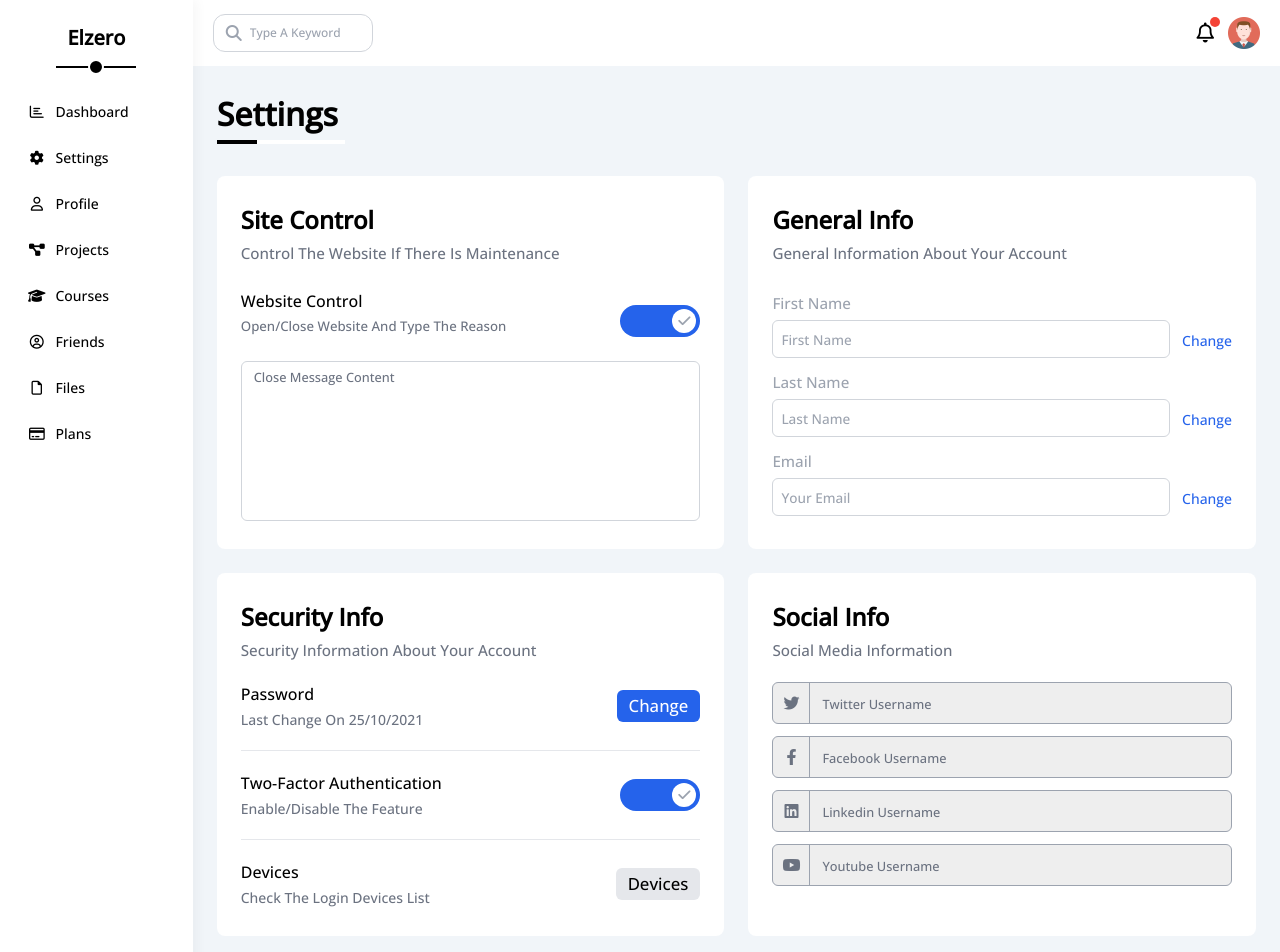
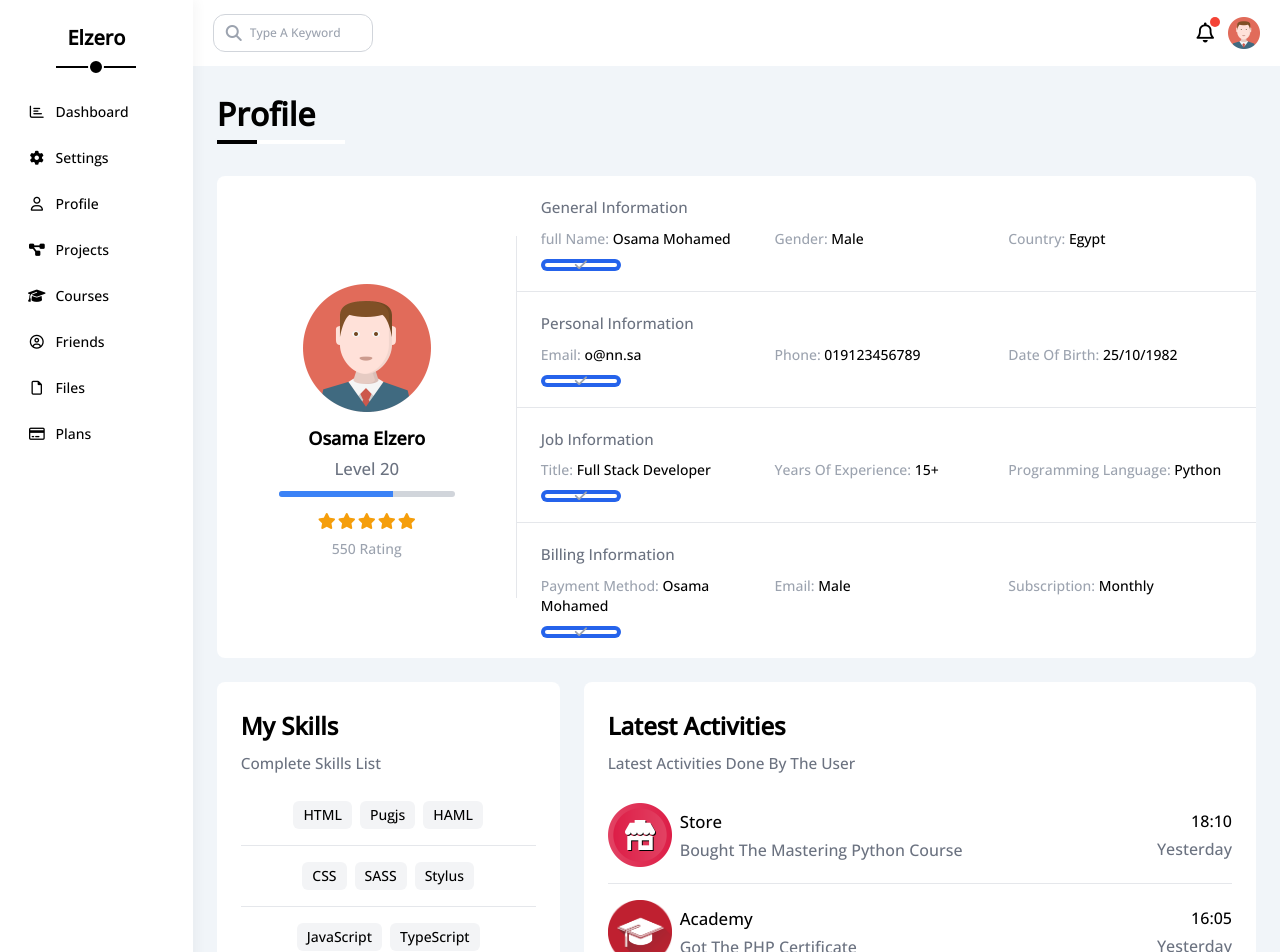
Before and after one commit to nIliass/services-website, a React (Vite) app: page / in a window 1280 px wide. Shown: the top 952 px of the page. Built offline with nearby package versions, Linux system fonts and the light colour scheme.

Commit message:
add profile page

```diff
--- a/src/App.jsx
+++ b/src/App.jsx
@@ -1,13 +1,15 @@
 import LayerContainer from "./component/LayerContainer";
 import Dashboard from "./component/Dashboard/Dashboard";
 import Settings from "./component/Settings/Settings";
+import Profile from "./component/Profile/Profile";
 
 function App() {
   return (
     <>
       <LayerContainer>
         {/* <Dashboard /> */}
-        <Settings />
+        {/* <Settings /> */}
+        <Profile />
       </LayerContainer>
     </>
   );
--- a/src/component/Dashboard/News.jsx
+++ b/src/component/Dashboard/News.jsx
@@ -53,7 +53,7 @@ export default function News() {
                   </div>
                   <p
                     className={
-                      "text-sm font-blod bg-gray-100 w-[fit-content] mx-auto sm:mx-0 px-3 py-1.5 rounded-md"
+                      "small__container w-[fit-content] mx-auto sm:mx-0"
                     }
                   >
                     {getTimeAgo(time)}
--- a/src/component/Dashboard/Search.jsx
+++ b/src/component/Dashboard/Search.jsx
@@ -17,9 +17,7 @@ export default function Search() {
             return (
               <li className={"flex justify-between items-center"} key={idx}>
                 <h4>{keyword}</h4>
-                <p className="bg-gray-100 px-1.5 py-1 text-sm rounded-md">
-                  {count}
-                </p>
+                <p className="small__container">{count}</p>
               </li>
             );
           })}
--- a/src/component/Dashboard/WidgetHeader.jsx
+++ b/src/component/Dashboard/WidgetHeader.jsx
@@ -1,8 +1,8 @@
 export default function WidgetHeader({ title, content, style }) {
   return (
     <header className="text-center md:text-left">
-      <h3 className={`text-2xl font-bold mb-1.5 ${style}`}>{title}</h3>
-      {content && <p className={"text-[0.95rem] text-gray-500"}>{content}</p>}
+      <h3 className={`text-2xl font-bold mb-2.5 ${style}`}>{title}</h3>
+      {content && <p className={"text-[0.96rem] text-gray-500"}>{content}</p>}
     </header>
   );
 }
--- /dev/null
+++ b/src/component/Profile/Activities.jsx
@@ -0,0 +1,42 @@
+import { useState } from "react";
+import { activitesData } from "./Data";
+import WidgetHeader from "../Dashboard/WidgetHeader";
+
+export default function Activities() {
+  const [data, setData] = useState(activitesData);
+  return (
+    <div className="widget">
+      <WidgetHeader
+        title={"Latest Activities"}
+        content={"Latest Activities Done By The User"}
+      />
+      <div className="text-center md:text-left mt-3">
+        {data &&
+          data.map(({ icon, title, content, time, date }, idx) => {
+            return (
+              <div
+                className="flex flex-col md:flex-row items-center gap-2 [&:not(:last-child)]:border-b border-gray-200 pt-4 [&:not(:last-child)]:pb-4"
+                key={idx}
+              >
+                <img
+                  src={icon}
+                  alt="activity image"
+                  className="w-16 mx-auto md:m-0"
+                />
+                <div className="flex flex-col md:flex-row justify-between flex-1 gap-1">
+                  <div className="flex flex-col justify-center gap-1">
+                    <h3 className="text-[1.05rem]">{title}</h3>
+                    <p className="text-gray-500">{content}</p>
+                  </div>
+                  <div className="flex flex-col justify-center gap-1 md:text-right">
+                    <p>{time}</p>
+                    <p className="text-gray-500">{date}</p>
+                  </div>
+                </div>
+              </div>
+            );
+          })}
+      </div>
+    </div>
+  );
+}
--- /dev/null
+++ b/src/component/Profile/Data.js
@@ -0,0 +1,75 @@
+const infoData = [
+  {
+    typeInfo: "General Information",
+    properties: {
+      "full Name": "Osama Mohamed",
+      Gender: "Male",
+      Country: "Egypt",
+    },
+  },
+  {
+    typeInfo: "Personal Information",
+    properties: {
+      Email: "o@nn.sa",
+      Phone: "019123456789",
+      "Date Of Birth": "25/10/1982",
+    },
+  },
+  {
+    typeInfo: "Job Information",
+    properties: {
+      Title: "Full Stack Developer",
+      "Years Of Experience": "15+",
+      "Programming Language": "Python",
+    },
+  },
+  {
+    typeInfo: "Billing Information",
+    properties: {
+      "Payment Method": "Osama Mohamed",
+      Email: "Male",
+      Subscription: "Monthly",
+    },
+  },
+];
+const skillsData = {
+  html: ["HTML", "Pugjs", "HAML"],
+  style: ["CSS", "SASS", "Stylus"],
+  javascript: ["JavaScript", "TypeScript"],
+  JsFramework: ["Vuejs", "Reactjs"],
+  testingFramework: ["Jest", "Jasmine"],
+  php: ["PHP", "Laravel"],
+  python: ["Python", "Django"],
+};
+const activitesData = [
+  {
+    icon: "./imgs/activity-01.png",
+    title: "Store",
+    content: "Bought The Mastering Python Course",
+    time: "18:10",
+    date: "Yesterday",
+  },
+  {
+    icon: "./imgs/activity-02.png",
+    title: "Academy",
+    content: "Got The PHP Certificate",
+    time: "16:05",
+    date: "Yesterday",
+  },
+  {
+    icon: "./imgs/activity-03.png",
+    title: "Badges",
+    content: "Unlocked The 10 Skills Badge",
+    time: "18:05",
+    date: "Yesterday",
+  },
+  {
+    icon: "./imgs/activity-01.png",
+    title: "Store",
+    content: "Bought The Typescript Course",
+    time: "12:05",
+    date: "Yesterday",
+  },
+];
+
+export { infoData, skillsData, activitesData };
--- /dev/null
+++ b/src/component/Profile/Info.jsx
@@ -0,0 +1,54 @@
+import { useState } from "react";
+import { infoData } from "./Data";
+import CheckBtn from "../Settings/CheckBtn";
+
+export default function Info() {
+  const [data, setData] = useState(infoData);
+  return (
+    <div className="widget p-0 md:flex">
+      <div className="grid place-items-center content-center relative md:w-[245px] lg:w-[300px] pt-7 px-6 pb-5 before:absolute before:right-0 before:w-[1px] before:h-[75%] before:bg-gray-200">
+        <img src="./imgs/avatar.png" alt="porfile image" className="w-32" />
+        <h3 className="font-bold text-lg mt-3 mb-1">Osama Elzero</h3>
+        <p className="text-gray-500 text-[1.05rem] mb-2.5">Level 20</p>
+        <div
+          className="relative w-44 h-1.5 rounded-full bg-gray-300 mb-4 overflow-hidden before:absolute before:bg-blue-500 before:h-full before:w-[var(--progress)]"
+          style={{ "--progress": "65%" }}
+        ></div>
+        <div className="text-[1rem] flex gap-0.5 text-[#f59e0b] mb-2.5">
+          <i className="fa-solid fa-star"></i>
+          <i className="fa-solid fa-star"></i>
+          <i className="fa-solid fa-star"></i>
+          <i className="fa-solid fa-star"></i>
+          <i className="fa-solid fa-star"></i>
+        </div>
+        <p className="text-sm text-gray-400">550 Rating</p>
+      </div>
+      <div className="flex-1">
+        {data &&
+          data.map((info, idx) => {
+            return (
+              <div
+                className="[&:not(:last-child)]:border-b border-gray-200 transition hover:bg-gray-100 py-5 px-6"
+                key={idx}
+              >
+                <h3 className="text-center md:text-left text-gray-500 text-[0.95rem] mb-2.5">
+                  {info.typeInfo}
+                </h3>
+                <div className="grid grid-cols-[repeat(auto-fit,_minmax(220px,_1fr))] place-items-center md:place-items-start gap-2.5 ">
+                  {Object.entries(info.properties).map((property, idx) => {
+                    return (
+                      <p className="text-sm" key={idx}>
+                        <span className="text-gray-400">{property[0]}:</span>{" "}
+                        {property[1]}
+                      </p>
+                    );
+                  })}
+                  <CheckBtn w={"14px"} />
+                </div>
+              </div>
+            );
+          })}
+      </div>
+    </div>
+  );
+}
--- /dev/null
+++ b/src/component/Profile/Profile.jsx
@@ -0,0 +1,19 @@
+import Title from "../Title";
+import Info from "./Info";
+import Skills from "./Skills";
+import Activities from "./Activities";
+
+export default function Settings() {
+  return (
+    <div className="mx-3 sm:m-6">
+      <Title>Profile</Title>
+      <section className={"grid gap-3 sm:gap-6 mt-8"}>
+        <Info />
+        <div className="grid gap-6 lg:grid-cols-[33%_1fr]">
+          <Skills />
+          <Activities />
+        </div>
+      </section>
+    </div>
+  );
+}
--- /dev/null
+++ b/src/component/Profile/Skills.jsx
@@ -0,0 +1,31 @@
+import { useState } from "react";
+import { skillsData } from "./Data";
+import WidgetHeader from "../Dashboard/WidgetHeader";
+
+export default function Skills() {
+  const [data, setData] = useState(Object.values(skillsData));
+  return (
+    <div className="widget">
+      <WidgetHeader title={"My Skills"} content={"Complete Skills List"} />
+      <div className="mt-2.5">
+        {data &&
+          data.map((skills, idx) => {
+            return (
+              <ul
+                className="[&:not(:last-child)]:border-b border-b-gray-200 flex justify-center gap-2 py-4"
+                key={idx}
+              >
+                {skills.map((skill, idx) => {
+                  return (
+                    <li className="small__container" key={idx}>
+                      {skill}
+                    </li>
+                  );
+                })}
+              </ul>
+            );
+          })}
+      </div>
+    </div>
+  );
+}
--- a/src/component/Settings/CheckBtn.jsx
+++ b/src/component/Settings/CheckBtn.jsx
@@ -1,6 +1,6 @@
 import { useState } from "react";
 
-export default function CheckBtn() {
+export default function CheckBtn({ w, size }) {
   const [isChecked, setChecked] = useState(true);
   return (
     <button
@@ -10,9 +10,13 @@ export default function CheckBtn() {
       onClick={() => setChecked(!isChecked)}
     >
       <div
-        className={`grid place-items-center relative text-gray-400 text-sm bg-white p-0.5 w-[24px] h-[24px] rounded-full transition-all ${
+        className={`grid place-items-center relative text-gray-400 text-${
+          size || "sm"
+        } bg-white p-0.5 w-[${w || "24px"}] h-[${
+          w || "24px"
+        }] rounded-full transition-all ${
           isChecked
-            ? "ml-[calc(100%_-_theme('spacing.6'))] rotate-0"
+            ? `ml-[calc(100%_-_${w || "24px"})] rotate-0`
             : "ml-0 rotate-180"
         }`}
       >
--- a/src/index.css
+++ b/src/index.css
@@ -8,6 +8,9 @@
   }
   .btn {
     @apply block w-[fit-content] text-white bg-blue-600 hover:bg-blue-700 transition text-sm rounded-md py-1 px-3 mt-5 ml-auto mr-4;
+  }
+  .small__container {
+    @apply bg-gray-100 px-2.5 py-1 text-sm rounded-md;
   }
   .input {
     @apply bg-gray-200 rounded-md px-3 py-2 placeholder:text-sm outline-none placeholder:text-gray-700 placeholder:transition placeholder:duration-500 focus:placeholder:opacity-0;
```
